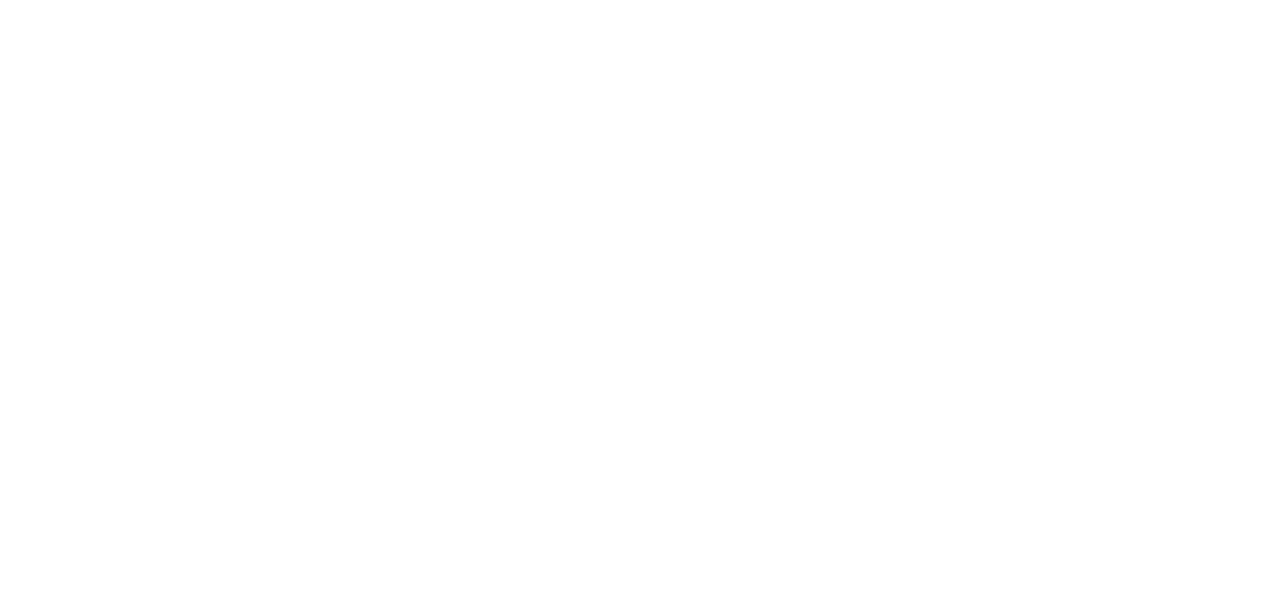
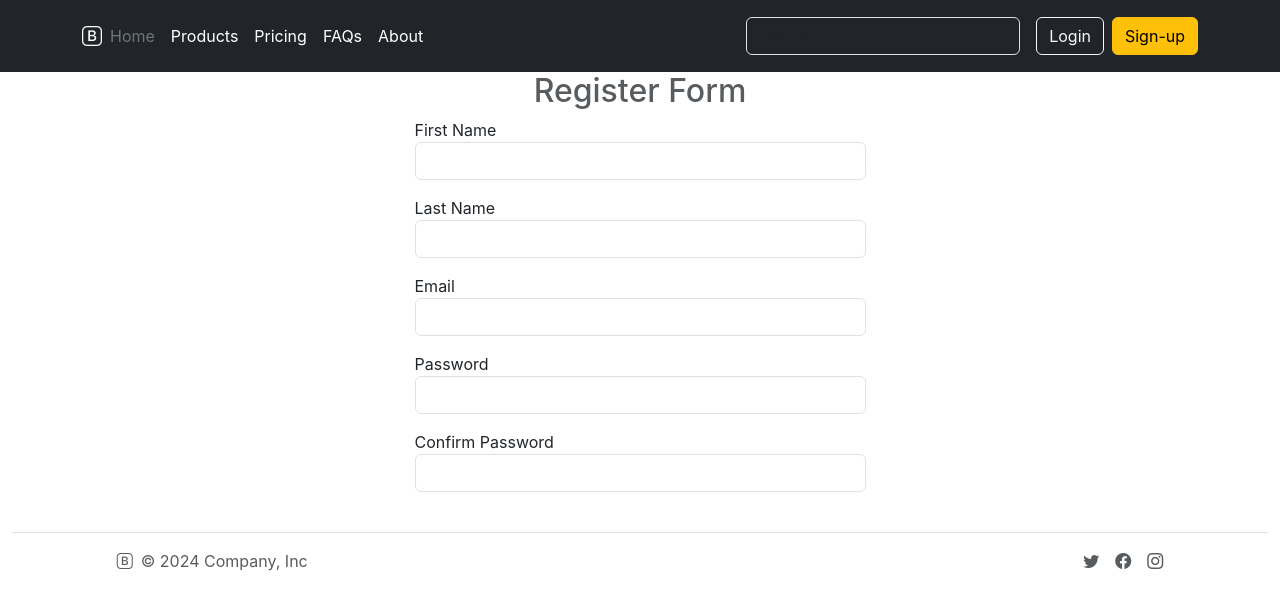
Before and after one commit to Bibash45/MERN_PROJECT, a React (Create React App) app in the folder react/demo-app/: page /register in a window 1280 px wide. Before the commit this address had no page. Shown: the top 610 px of the page. Built offline with nearby package versions, Linux system fonts and the light colour scheme.

Commit message:
form commit

```diff
--- a/react/demo-app/package.json
+++ b/react/demo-app/package.json
@@ -7,13 +7,15 @@
     "@testing-library/react": "^13.4.0",
     "@testing-library/user-event": "^13.5.0",
     "axios": "^1.7.5",
+    "formik": "^2.4.6",
     "react": "^18.3.1",
     "react-dom": "^18.3.1",
     "react-icons": "^5.3.0",
     "react-router-dom": "^6.26.1",
     "react-scripts": "5.0.1",
     "react-toastify": "^10.0.5",
-    "web-vitals": "^2.1.4"
+    "web-vitals": "^2.1.4",
+    "yup": "^1.4.0"
   },
   "scripts": {
     "start": "react-scripts start",
--- a/react/demo-app/src/MyRoute.js
+++ b/react/demo-app/src/MyRoute.js
@@ -4,6 +4,7 @@ import HomePage from "./pages/HomePage";
 import Layout from "./components/Layout";
 import Products from "./pages/Products";
 import ProductDetails from "./pages/ProductDetails";
+import Register from "./pages/Register";
 import Cart from "./pages/Cart";
 const MyRoute = () => {
   return (
@@ -14,6 +15,7 @@ const MyRoute = () => {
           <Route path="/products" element={<Products />} />
           <Route path="/productdetail/:productId" element={<ProductDetails />} />
           <Route path="/cart" element={<Cart />} />
+          <Route path="/register" element={<Register />} />
         </Route>
       </Routes>
     </Router>
--- a/react/demo-app/src/components/Header.jsx
+++ b/react/demo-app/src/components/Header.jsx
@@ -57,9 +57,9 @@ const Header = () => {
             <button type="button" className="btn btn-outline-light me-2">
               Login
             </button>
-            <button type="button" className="btn btn-warning">
+            <Link type="button" to="/register" className="btn btn-warning">
               Sign-up
-            </button>
+            </Link>
           </div>
         </div>
       </div>
--- a/react/demo-app/src/pages/Cart.jsx
+++ b/react/demo-app/src/pages/Cart.jsx
@@ -20,6 +20,7 @@ const Cart = () => {
     setProducts(updateItem);
     localStorage.setItem("cartData", JSON.stringify(updateItem));
   };
+
   // decrease quantity
   const decreaseQty = (id) => {
     const updateItem = products.map((item) => {
--- a/react/demo-app/src/pages/Products.jsx
+++ b/react/demo-app/src/pages/Products.jsx
@@ -17,7 +17,7 @@ const Products = () => {
 
   return (
     <>
-      <div className="container-fluid">
+      <div className="container-fluid mt-3">
         <div className="row row-cols-1 row-cols-md-2 row-cols-lg-2 row-cols-xl-4  g-4">
           {product.map((item,i) => {
             return <Card key={i}  data={item} />;
--- /dev/null
+++ b/react/demo-app/src/pages/Register.jsx
@@ -0,0 +1,81 @@
+import React from "react";
+import { Formik, Form, Field, ErrorMessage } from "formik";
+import * as Yup from "yup";
+const Register = () => {
+  return (
+    <Formik>
+      <div className="container">
+        <div className="row d-flex justify-content-center">
+          <div className="col-md-5">
+            <h2 className="text-center text-muted">Register Form</h2>
+            <Form>
+              <div className="mb-3">
+                <label htmlFor="fname">First Name</label>
+                <Field
+                  type="text"
+                  name="fname"
+                  id="fname"
+                  className="form-control"
+                ></Field>
+                <ErrorMessage name="fname">
+                   {msg=><div style={{color:'red'}}>{msg}</div>}
+                </ErrorMessage>
+              </div>
+              <div className="mb-3">
+                <label htmlFor="lname">Last Name</label>
+                <Field
+                  type="text"
+                  name="lname"
+                  id="lname"
+                  className="form-control"
+                ></Field>
+                <ErrorMessage name="lname">
+                   {msg=><div style={{color:'red'}}>{msg}</div>}
+                </ErrorMessage>
+              </div>
+              <div className="mb-3">
+                <label htmlFor="email">Email</label>
+                <Field
+                  type="email"
+                  name="email"
+                  id="email"
+                  className="form-control"
+                ></Field>
+                <ErrorMessage name="email">
+                   {msg=><div style={{color:'red'}}>{msg}</div>}
+                </ErrorMessage>
+              </div>
+              <div className="mb-3">
+                <label htmlFor="password">Password</label>
+                <Field
+                  type="password"
+                  name="password"
+                  id="password"
+                  className="form-control"
+                ></Field>
+                <ErrorMessage name="password">
+                   {msg=><div style={{color:'red'}}>{msg}</div>}
+                </ErrorMessage>
+                </div>
+              <div className="mb-3">
+                <label htmlFor="cpassword">Confirm Password</label>
+                <Field
+                  type="cpassword"
+                  name="cpassword"
+                  id="cpassword"
+                  className="form-control"
+                ></Field>
+                <ErrorMessage name="cpassword">
+                   {msg=><div style={{color:'red'}}>{msg}</div>}
+                </ErrorMessage>
+              </div>
+
+            </Form>
+          </div>
+        </div>
+      </div>
+    </Formik>
+  );
+};
+
+export default Register;
```
Also changed, not shown: 1 other file (tests, documents, lock files or other folders).
